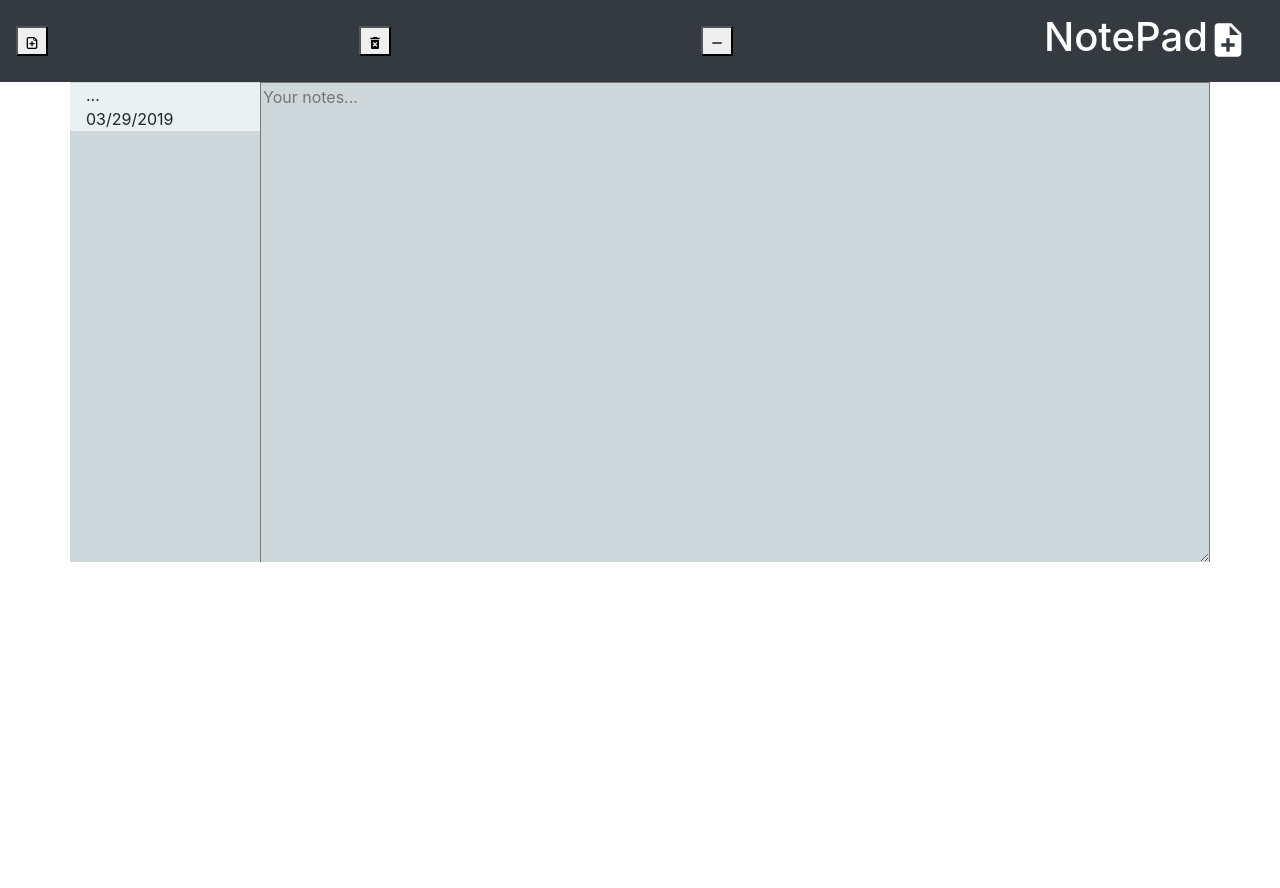
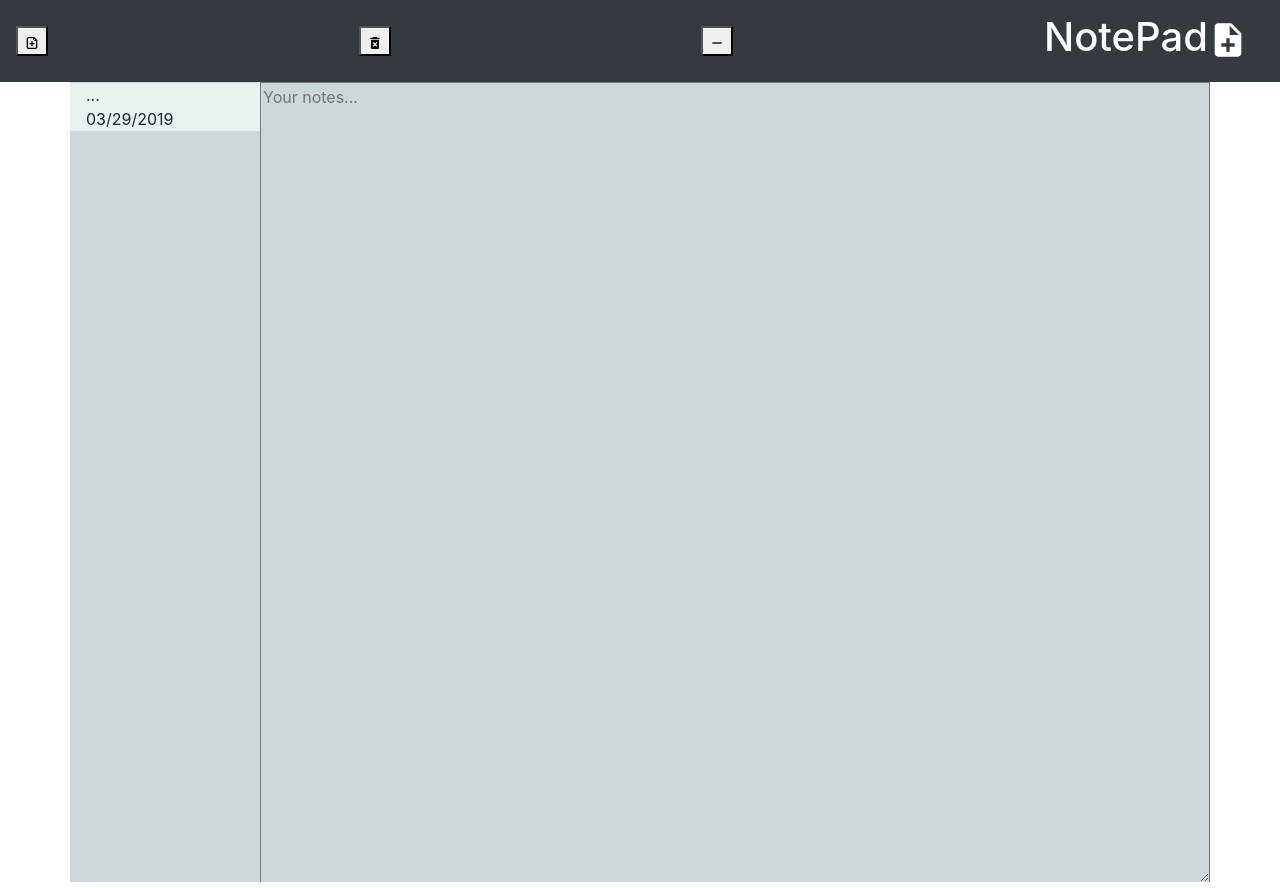
Before and after one commit to davieu/React-Notepad, a React (Create React App) app: page / in a window 1280 px wide. Before the commit the page ends 800 px from the top, so only its background shows below. Built offline with nearby package versions, Linux system fonts and the light colour scheme.

Commit message:
new layout start

```diff
--- a/src/containers/App.css
+++ b/src/containers/App.css
@@ -6,7 +6,7 @@
 } */
 
 .noteInput {
-  height: 30em;
+  height: 50em;
   background-color: rgb(206, 216, 219);
   border-bottom:red;
   width: 100%;
@@ -23,7 +23,7 @@
 
 .notesList {
   overflow: scroll;
-  height: 30em;
+  height: 50em;
 }
 
 .notesList::-webkit-scrollbar {
```
